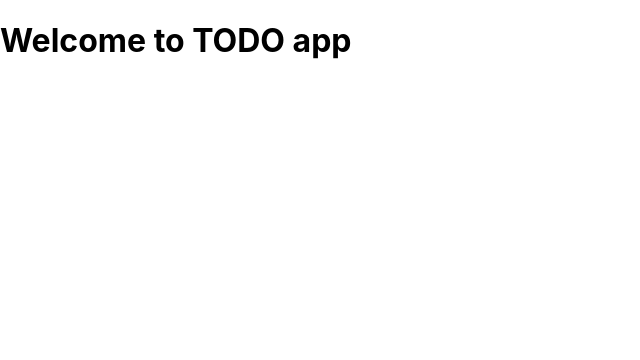
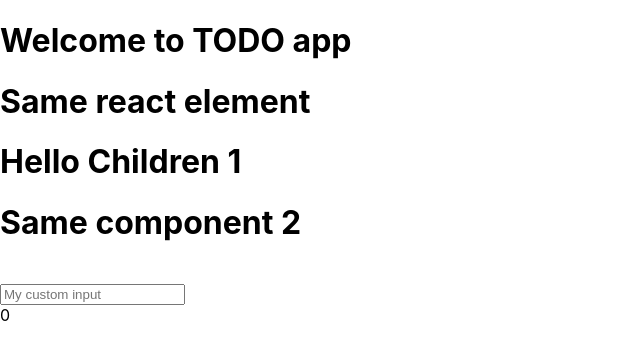
Before and after one commit to Roman-Kholopov/TODO-app, a React (Create React App) app in the folder client/: page / in a window 1280 px wide. Shown: the top 360 px of the page, without its empty margins (0-640 px from the left). Built offline with nearby package versions, Linux system fonts and the light colour scheme; no server answers.

Commit message:
add typescript with examples

```diff
--- a/client/src/App.js
+++ /dev/null
@@ -1,7 +0,0 @@
-export default function App() {
-    return (
-        <>
-            <h1>Welcome to TODO app</h1>
-        </>
-    );
-}
--- /dev/null
+++ b/client/src/App.tsx
@@ -0,0 +1,126 @@
+import {
+    ReactElement,
+    ReactNode,
+    FC,
+    HTMLProps,
+    ChangeEvent,
+    ChangeEventHandler,
+    ReactEventHandler,
+    useState,
+    useEffect,
+} from "react";
+
+const title: JSX.Element = <h1>Welcome to TODO app</h1>;
+const reactElement: ReactElement = <h1>Same react element</h1>;
+
+interface IHeadLineProps {
+    children?: ReactNode;
+    id: number;
+}
+
+interface ISWPerson {
+    name: string;
+    height: string;
+    mass: string;
+    hair_color: string;
+    skin_color: string;
+    eye_color: string;
+    birth_year: string;
+    gender: string;
+    homeworld: string;
+    films: string[];
+    species: string[];
+    vehicles: string[];
+    starships: string[];
+    created: Date;
+    edited: Date;
+    url: string;
+}
+
+const HeadLine = (props: IHeadLineProps) => {
+    const { children, id } = props;
+
+    return (
+        <h1>
+            {children} {id}
+        </h1>
+    );
+};
+
+interface IHeadLine1Props {
+    id: number;
+}
+
+const HeadLine1: FC<IHeadLine1Props> = (props) => {
+    const { children, id } = props;
+
+    return (
+        <h1>
+            {children} {id}
+        </h1>
+    );
+};
+
+const CustomInput = (props: HTMLProps<HTMLInputElement>) => {
+    const [value, setValue] = useState<string>("");
+
+    const onChangeHandler = (e: ChangeEvent<HTMLInputElement>) => {
+        setValue(e.target.value);
+    };
+
+    console.log("value >>", value);
+
+    // Same thing
+    const onChangeHandler1: ChangeEventHandler<HTMLInputElement> = (e) => {
+        console.log(e.target.value);
+    };
+
+    return <input {...props} onChange={onChangeHandler} value={value} />;
+};
+
+async function getSWPerson(personId: number): Promise<ISWPerson> {
+    const resp = await fetch(`https://swapi.dev/api/people/${personId}`);
+
+    return resp.json();
+}
+
+const Hooks = () => {
+    const [swPerson, setSwPerson] = useState<ISWPerson | null>(null);
+
+    useEffect(() => {
+        getSWPerson(1).then((data) => setSwPerson(data));
+    }, []);
+
+    return (
+        <>
+            <h1>{swPerson?.name}</h1>
+        </>
+    );
+};
+
+function App() {
+    const [count, setCount] = useState<number>(0);
+
+    const onClickHandler: ReactEventHandler = (e) => {
+        console.log(e);
+        setCount((prevState) => {
+            return prevState + 1;
+        });
+    };
+    return (
+        <>
+            {title}
+            {reactElement}
+            <HeadLine id={1}>Hello Children</HeadLine>
+            <HeadLine1 id={2}>Same component</HeadLine1>
+            <br />
+            <CustomInput placeholder="My custom input" type="text" />
+            <br />
+            <div onClick={onClickHandler}>{count}</div>
+            <br />
+            <Hooks />
+        </>
+    );
+}
+
+export default App;
--- /dev/null
+++ b/client/src/react-app-env.d.ts
@@ -0,0 +1 @@
+/// <reference types="react-scripts" />
--- a/client/src/reportWebVitals.js
+++ b/client/src/reportWebVitals.ts
@@ -1,4 +1,6 @@
-const reportWebVitals = onPerfEntry => {
+import { ReportHandler } from 'web-vitals';
+
+const reportWebVitals = (onPerfEntry?: ReportHandler) => {
   if (onPerfEntry && onPerfEntry instanceof Function) {
     import('web-vitals').then(({ getCLS, getFID, getFCP, getLCP, getTTFB }) => {
       getCLS(onPerfEntry);
```
Also changed, not shown: client/package.json (+6 -1 lines), client/tsconfig.json (added, +26 -0 lines), client/src/index.tsx (renamed from client/src/index.js), client/src/setupTests.ts (renamed from client/src/setupTests.js), 2 other files (tests, documents, lock files or other folders).
